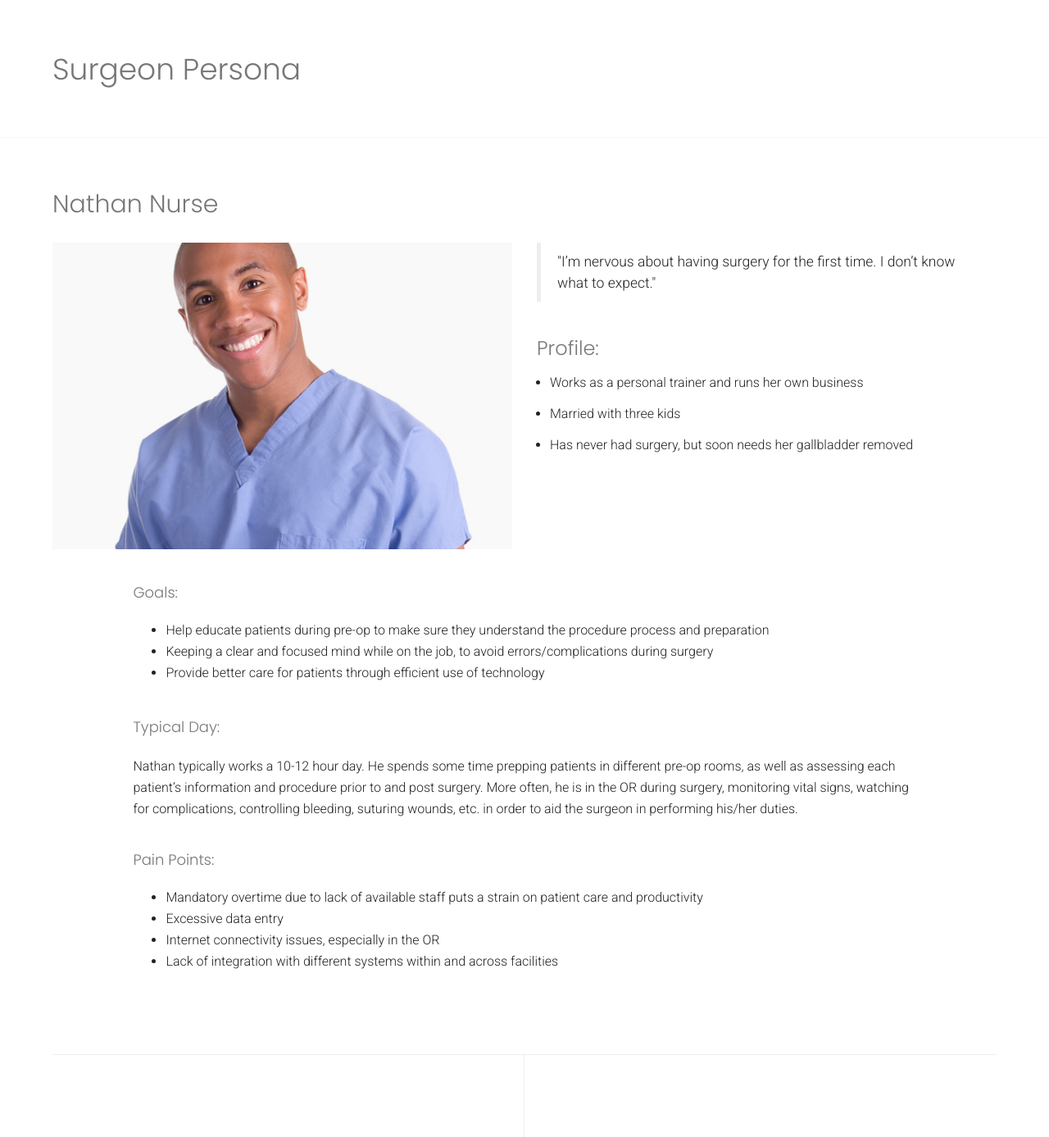
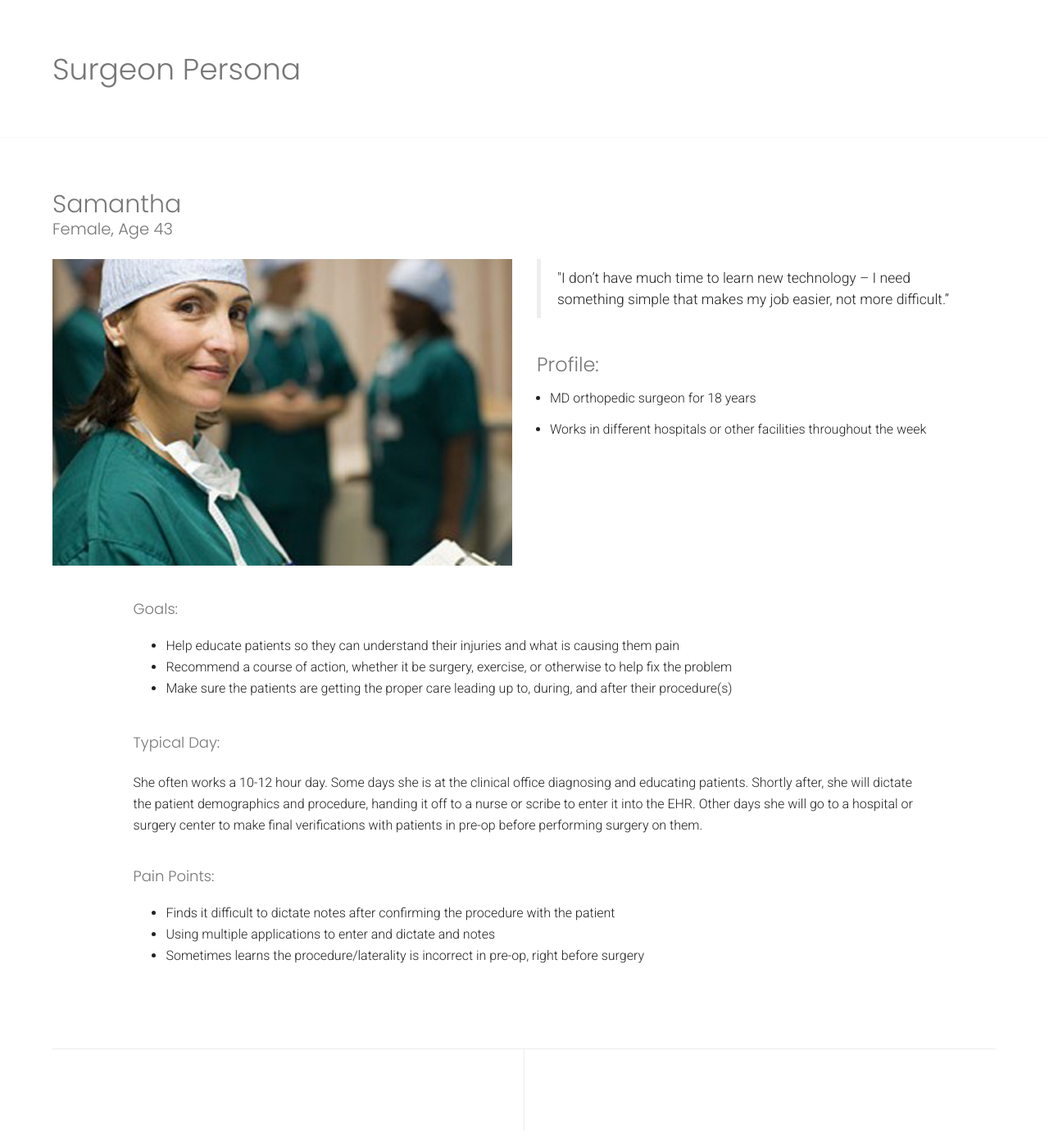
Before and after one commit to kendallsj/startbox, a Jekyll site: the page built from guidelines/getting_started/persona_surgeon.html, in a window 1280 px wide. Shown: the whole page at 82% size. Built offline with Jekyll 4.4.1, drawn with Linux system fonts in a browser that asks for light colours; Markdown is read by kramdown in place of the engine named in the settings.

Commit message:
fixed persona content

```diff
--- a/css/styleguide.css
+++ b/css/styleguide.css
@@ -698,6 +698,10 @@ filter: progid:DXImageTransform.Microsoft.gradient( startColorstr='#ffffff', end
   right: 40px;
 }
 
+.overview_link li {
+  margin: 0 0 10px;
+}
+
 @media only screen and (max-width: 768px) {
 
 
--- a/guidelines/getting_started/overview.html
+++ b/guidelines/getting_started/overview.html
@@ -17,7 +17,7 @@ slug: iframe
       </div>
 
       <div class="iframe_content">
-        <ul class="fs-2 no-style">
+        <ul class="fs-2 overview_link">
           <li><a href="../getting_started/how_we_design.html" target="iframe">How We Design</a></li>
           <li><a href="../getting_started/design_principles.html" target="iframe">Design Principles</a></li>
           <li><a href="../getting_started/persona_nurse.html" target="iframe">Personas</a></li>
--- a/guidelines/getting_started/persona_patient.html
+++ b/guidelines/getting_started/persona_patient.html
@@ -14,11 +14,11 @@ slug: iframe
       </div>
 
       <div class="iframe_content img-full overview">
-        <h2>Nathan Nurse</h2>
+        <h2>Patricia <small class="block">Female, Age 37</small></h2>
         <!-- start row -->
         <div class="row pad-top-20 pad-bottom-20">
           <div class="col-6-l">
-            <img src="{{site.baseurl}}/img/persona_nurse.jpg" class="block">
+            <img src="{{site.baseurl}}/img/persona_patient.jpg" class="block">
           </div>
           <div class="col-6-l persona_demographic">
             <blockquote>
--- a/guidelines/getting_started/persona_surgeon.html
+++ b/guidelines/getting_started/persona_surgeon.html
@@ -14,22 +14,22 @@ slug: iframe
       </div>
 
       <div class="iframe_content img-full overview">
-        <h2>Nathan Nurse</h2>
+        <h2>Samantha <small class="block">Female, Age 43</small></h2>
         <!-- start row -->
         <div class="row pad-top-20 pad-bottom-20">
           <div class="col-6-l">
-            <img src="{{site.baseurl}}/img/persona_nurse.jpg" class="block">
+            <img src="{{site.baseurl}}/img/persona_surgeon.jpg" class="block">
           </div>
           <div class="col-6-l persona_demographic">
             <blockquote>
-              <p>"I’m nervous about having surgery for the first time. I don’t know what to expect."</p>
+              <p>"I don’t have much time to learn new technology – I need something simple that makes my job easier, not more difficult.”</p>
             </blockquote>
             <div class="pad-top-20">
               <h3>Profile:</h3>
               <ul>
-                <li>Works as a personal trainer and runs her own business</li>
-                <li>Married with three kids</li>
-                <li>Has never had surgery, but soon needs her gallbladder removed</li>
+                <li>MD orthopedic surgeon for 18 years</li>
+<li>Works in different hospitals or other facilities throughout the week</li>
+
               </ul>
             </div>
           </div>
@@ -41,21 +41,22 @@ slug: iframe
           <div class="col-10-l no-float push-1-l">
             <h4>Goals:</h4>
             <ul>
-           <li>Help educate patients during pre-op to make sure they understand the procedure process and preparation</li>
-<li>Keeping a clear and focused mind while on the job, to avoid errors/complications during surgery</li>
-<li>Provide better care for patients through efficient use of technology</li>
+           <li>Help educate patients so they can understand their injuries and what is causing them pain</li>
+<li>Recommend a course of action, whether it be surgery, exercise, or otherwise to help fix the problem</li>
+<li>Make sure the patients are getting the proper care leading up to, during, and after their procedure(s)
+
 </ul>
 
 
             <h4 class="pad-top-20 pad-bottom-20">Typical Day:</h4>
-<p>Nathan typically works a 10-12 hour day. He spends some time prepping patients in different pre-op rooms, as well as assessing each patient’s information and procedure prior to and post surgery. More often, he is in the OR during surgery, monitoring vital signs, watching for complications, controlling bleeding, suturing wounds, etc. in order to aid the surgeon in performing his/her duties.</p>
+<p>She often works a 10-12 hour day. Some days she is at the clinical office diagnosing and educating patients. Shortly after, she will dictate the patient demographics and procedure, handing it off to a nurse or scribe to enter it into the EHR. Other days she will go to a hospital or surgery center to make final verifications with patients in pre-op before performing surgery on them.</p>
 
 <h4 class="pad-top-20 ">Pain Points:</h4>
 <ul>
-<li>Mandatory overtime due to lack of available staff puts a strain on patient care and productivity</li>
-<li>Excessive data entry</li>
-<li>Internet connectivity issues, especially in the OR</li>
-<li>Lack of integration with different systems within and across facilities</li>
+<li>Finds it difficult to dictate notes after confirming the procedure with the patient</li>
+<li>Using multiple applications to enter and dictate and notes</li>
+<li>Sometimes learns the procedure/laterality is incorrect in pre-op, right before surgery</li>
+
 </ul>
 
           </div>
```
Also changed, not shown: guidelines/getting_started/persona_nurse.html (+14 -12 lines), img/persona_patient.jpg (added), img/persona_surgeon.jpg (added).
